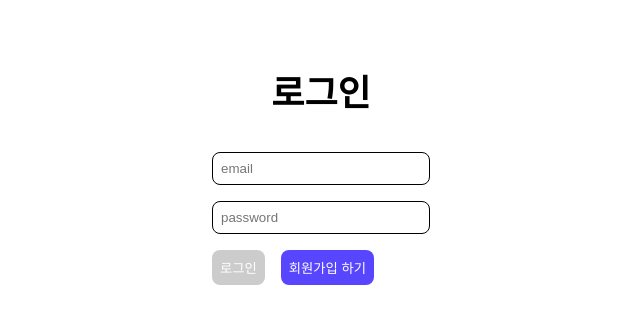
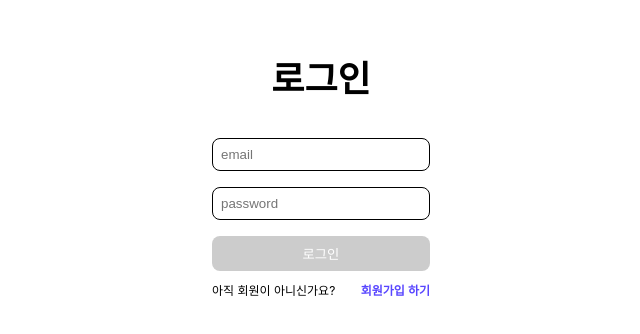
Before and after one commit to KMJ192/pre-onboarding-11th-1-8, a React (Create React App) app: page /signin in a window 1280 px wide. Shown: the part 126-460 px from the top of the page, without its empty margins (319-959 px from the left). Built offline with nearby package versions, Linux system fonts and the light colour scheme.

Commit message:
[design] 회원가입, 로그인 UI 수정

```diff
--- a/src/pageContents/SignInContents/SignInContents.tsx
+++ b/src/pageContents/SignInContents/SignInContents.tsx
@@ -52,14 +52,17 @@ function SignInContents({
           >
             로그인
           </button>
-          <button
-            className={cx("button", "sign-up")}
-            onClick={() => {
-              navigate("/signup");
-            }}
-          >
-            회원가입 하기
-          </button>
+          <div className={cx("sign-in-wrapper")}>
+            <div className={cx("sign-in-message")}>아직 회원이 아니신가요?</div>
+            <div
+              className={cx("text-button", "sign-up")}
+              onClick={() => {
+                navigate("/signup");
+              }}
+            >
+              회원가입 하기
+            </div>
+          </div>
         </div>
       </div>
     </div>
--- a/src/pageContents/SignInContents/style.module.scss
+++ b/src/pageContents/SignInContents/style.module.scss
@@ -21,10 +21,26 @@
     }
     .buttons {
       display: flex;
+      flex-direction: column;
+      justify-content: center;
       column-gap: 16px;
       .button {
         @include button;
       }
     }
+    .sign-in-wrapper {
+      display: flex;
+      justify-content: space-between;
+      font-size: 12px;
+      margin-top: 10px;
+      .text-button {
+        color: rgb(88, 70, 255);
+        font-weight: 600;
+        cursor: pointer;
+        &:hover {
+          text-decoration: underline;
+        }
+      }
+    }
   }
 }
--- a/src/pageContents/SignUpContents/SignUpContents.tsx
+++ b/src/pageContents/SignUpContents/SignUpContents.tsx
@@ -25,7 +25,7 @@ function SignUpContents({
 
   return (
     <div className={cx("container")}>
-      <div className={cx("title")}>회원 가입</div>
+      <div className={cx("title")}>회원가입</div>
       <div className={cx("contents")}>
         <input
           className={cx("input")}
@@ -52,14 +52,14 @@ function SignUpContents({
           >
             회원가입
           </button>
-          <button
-            className={cx("button", "sign-up")}
+          <div
+            className={cx("text-button", "sign-up")}
             onClick={() => {
               navigate("/signin");
             }}
           >
             로그인 하기
-          </button>
+          </div>
         </div>
       </div>
     </div>
--- a/src/pageContents/SignUpContents/style.module.scss
+++ b/src/pageContents/SignUpContents/style.module.scss
@@ -21,10 +21,24 @@
     }
     .buttons {
       display: flex;
+      flex-direction: column;
+      justify-content: center;
       column-gap: 16px;
       .button {
         @include button;
       }
     }
+    .text-button {
+      display: flex;
+      justify-content: center;
+      font-size: 12px;
+      margin-top: 10px;
+      font-weight: 600;
+      color: rgb(88, 70, 255);
+      cursor: pointer;
+      &:hover {
+        text-decoration: underline;
+      }
+    }
   }
 }
```
Also changed, not shown: 1 other file (tests, documents, lock files or other folders).
